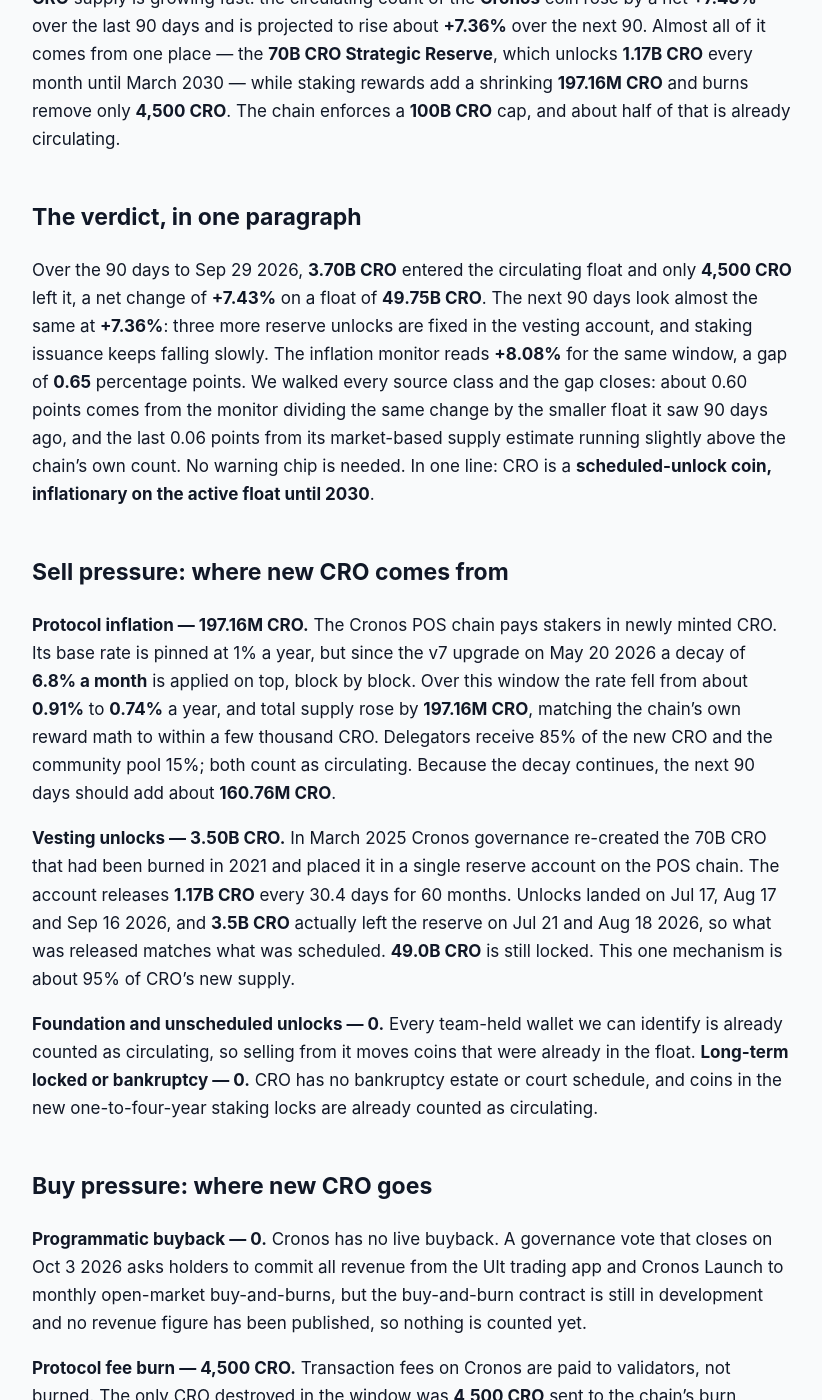
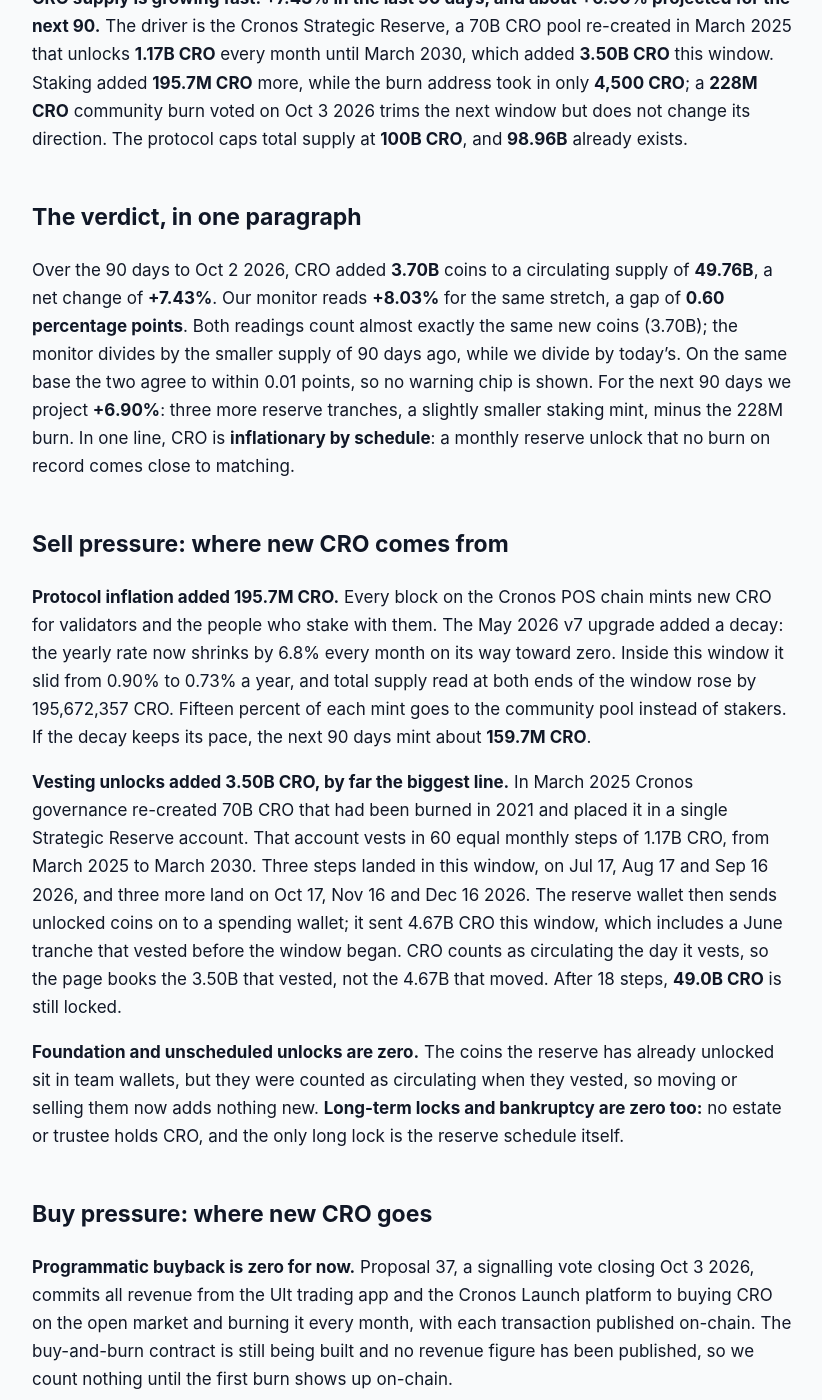
Before and after one commit to jeevansongmy-spec/mrnasdog-articles, a Jekyll site: the page built from crypto/cro-pressure-framework.md, in a window 1280 px wide and 1400 px high, scrolled down 258 px. Shown: the whole window, without its empty margins (228-1050 px from the left). Built offline with Jekyll 4.4.1, drawn with Linux system fonts in a browser that asks for light colours; some of the changed text lies outside the part shown.

Commit message:
publish: crypto/cro-pressure-framework

```diff
--- a/crypto/cro-pressure-framework.md
+++ b/crypto/cro-pressure-framework.md
@@ -1,63 +1,61 @@
 ---
-title:         "CRO Inflation Analysis · September 2026 · Supply growing · projected to keep growing"
-description:   "CRO supply grows 7.43% over 90 days as the re-created 70B reserve unlocks 3.50B tokens and staking adds 197M, against a 4,500 CRO burn. Next 90 days: +7.36%."
+title:         "CRO Inflation Analysis · October 2026 · Supply growing · projected to keep growing"
+description:   "CRO supply grows 7.43% over 90 days as the 70B Cronos reserve unlocks 3.50B tokens and staking adds 195.7M, against a 4,500 CRO burn. Next 90 days: +6.90%."
 canonical_url: "https://mrnasdog.com/research/cro/inflation"
 tags:          ["crypto", "cro", "cronos", "tokenomics"]
 published:     true
 ---
 
-Originally published at [CRO Inflation Analysis · September 2026 · Supply growing · projected to keep growing](https://mrnasdog.com/research/cro/inflation).
+Originally published at [CRO Inflation Analysis · October 2026 · Supply growing · projected to keep growing](https://mrnasdog.com/research/cro/inflation).
 
-# CRO Inflation Analysis · September 2026 · Supply growing · projected to keep growing
+# CRO Inflation Analysis · October 2026 · Supply growing · projected to keep growing
 
-**CRO** supply is growing fast: the circulating count of the **Cronos** coin rose by a net **+7.43%** over the last 90 days and is projected to rise about **+7.36%** over the next 90. Almost all of it comes from one place — the **70B CRO Strategic Reserve**, which unlocks **1.17B CRO** every month until March 2030 — while staking rewards add a shrinking **197.16M CRO** and burns remove only **4,500 CRO**. The chain enforces a **100B CRO** cap, and about half of that is already circulating.
+**CRO supply is growing fast: +7.43% in the last 90 days, and about +6.90% projected for the next 90.** The driver is the Cronos Strategic Reserve, a 70B CRO pool re-created in March 2025 that unlocks **1.17B CRO** every month until March 2030, which added **3.50B CRO** this window. Staking added **195.7M CRO** more, while the burn address took in only **4,500 CRO**; a **228M CRO** community burn voted on Oct 3 2026 trims the next window but does not change its direction. The protocol caps total supply at **100B CRO**, and **98.96B** already exists.
 
 ## The verdict, in one paragraph
 
-Over the 90 days to Sep 29 2026, **3.70B CRO** entered the circulating float and only **4,500 CRO** left it, a net change of **+7.43%** on a float of **49.75B CRO**. The next 90 days look almost the same at **+7.36%**: three more reserve unlocks are fixed in the vesting account, and staking issuance keeps falling slowly. The inflation monitor reads **+8.08%** for the same window, a gap of **0.65** percentage points. We walked every source class and the gap closes: about 0.60 points comes from the monitor dividing the same change by the smaller float it saw 90 days ago, and the last 0.06 points from its market-based supply estimate running slightly above the chain's own count. No warning chip is needed. In one line: CRO is a **scheduled-unlock coin, inflationary on the active float until 2030**.
+Over the 90 days to Oct 2 2026, CRO added **3.70B** coins to a circulating supply of **49.76B**, a net change of **+7.43%**. Our monitor reads **+8.03%** for the same stretch, a gap of **0.60 percentage points**. Both readings count almost exactly the same new coins (3.70B); the monitor divides by the smaller supply of 90 days ago, while we divide by today's. On the same base the two agree to within 0.01 points, so no warning chip is shown. For the next 90 days we project **+6.90%**: three more reserve tranches, a slightly smaller staking mint, minus the 228M burn. In one line, CRO is **inflationary by schedule**: a monthly reserve unlock that no burn on record comes close to matching.
 
 ## Sell pressure: where new CRO comes from
 
-**Protocol inflation — 197.16M CRO.** The Cronos POS chain pays stakers in newly minted CRO. Its base rate is pinned at 1% a year, but since the v7 upgrade on May 20 2026 a decay of **6.8% a month** is applied on top, block by block. Over this window the rate fell from about **0.91%** to **0.74%** a year, and total supply rose by **197.16M CRO**, matching the chain’s own reward math to within a few thousand CRO. Delegators receive 85% of the new CRO and the community pool 15%; both count as circulating. Because the decay continues, the next 90 days should add about **160.76M CRO**.
+**Protocol inflation added 195.7M CRO.** Every block on the Cronos POS chain mints new CRO for validators and the people who stake with them. The May 2026 v7 upgrade added a decay: the yearly rate now shrinks by 6.8% every month on its way toward zero. Inside this window it slid from 0.90% to 0.73% a year, and total supply read at both ends of the window rose by 195,672,357 CRO. Fifteen percent of each mint goes to the community pool instead of stakers. If the decay keeps its pace, the next 90 days mint about **159.7M CRO**.
 
-**Vesting unlocks — 3.50B CRO.** In March 2025 Cronos governance re-created the 70B CRO that had been burned in 2021 and placed it in a single reserve account on the POS chain. The account releases **1.17B CRO** every 30.4 days for 60 months. Unlocks landed on Jul 17, Aug 17 and Sep 16 2026, and **3.5B CRO** actually left the reserve on Jul 21 and Aug 18 2026, so what was released matches what was scheduled. **49.0B CRO** is still locked. This one mechanism is about 95% of CRO's new supply.
+**Vesting unlocks added 3.50B CRO, by far the biggest line.** In March 2025 Cronos governance re-created 70B CRO that had been burned in 2021 and placed it in a single Strategic Reserve account. That account vests in 60 equal monthly steps of 1.17B CRO, from March 2025 to March 2030. Three steps landed in this window, on Jul 17, Aug 17 and Sep 16 2026, and three more land on Oct 17, Nov 16 and Dec 16 2026. The reserve wallet then sends unlocked coins on to a spending wallet; it sent 4.67B CRO this window, which includes a June tranche that vested before the window began. CRO counts as circulating the day it vests, so the page books the 3.50B that vested, not the 4.67B that moved. After 18 steps, **49.0B CRO** is still locked.
 
-**Foundation and unscheduled unlocks — 0.** Every team-held wallet we can identify is already counted as circulating, so selling from it moves coins that were already in the float. **Long-term locked or bankruptcy — 0.** CRO has no bankruptcy estate or court schedule, and coins in the new one-to-four-year staking locks are already counted as circulating.
+**Foundation and unscheduled unlocks are zero.** The coins the reserve has already unlocked sit in team wallets, but they were counted as circulating when they vested, so moving or selling them now adds nothing new. **Long-term locks and bankruptcy are zero too:** no estate or trustee holds CRO, and the only long lock is the reserve schedule itself.
 
 ## Buy pressure: where new CRO goes
 
-**Programmatic buyback — 0.** Cronos has no live buyback. A governance vote that closes on Oct 3 2026 asks holders to commit all revenue from the Ult trading app and Cronos Launch to monthly open-market buy-and-burns, but the buy-and-burn contract is still in development and no revenue figure has been published, so nothing is counted yet.
+**Programmatic buyback is zero for now.** Proposal 37, a signalling vote closing Oct 3 2026, commits all revenue from the Ult trading app and the Cronos Launch platform to buying CRO on the open market and burning it every month, with each transaction published on-chain. The buy-and-burn contract is still being built and no revenue figure has been published, so we count nothing until the first burn shows up on-chain.
 
-**Protocol fee burn — 4,500 CRO.** Transaction fees on Cronos are paid to validators, not burned. The only CRO destroyed in the window was **4,500 CRO** sent to the chain's burn address in July, which now holds about **200.0M CRO** from four earlier community burns. A second vote, also closing Oct 3 2026, would move **228M CRO** from the community pool to that burn address. If it passes, it would be the largest single CRO burn so far, but it would still equal only about six days of reserve unlocks.
+**The burn removed 4,500 CRO in the last 90 days.** Cronos has no automatic fee burn; CRO is destroyed only when it is sent to a burn address nobody controls, which now holds 200.0M CRO from four earlier community burns. The next one is much larger: proposal 36 moves **228M CRO** from the community pool to that address. On Oct 2 2026 it had 48.5% of all staked CRO voting yes and nothing against, above the 33.4% quorum, and the transfer runs by itself when voting ends on Oct 3 2026. We count it in the next 90 days.
 
-**Foundation buy — 0.** No team or treasury bought CRO for the project in the window; the plan for a listed CRO treasury company was cancelled on Aug 7 2026. **New long-term lock — 0.** About **14.47B CRO** is staked, and holders can now lock for one, two or four years for a bonus, but staked and locked CRO still counts as circulating, so staking removes nothing from the float.
+**Foundation buying is zero.** A planned CRO treasury company with Trump Media was called off on Aug 7 2026, and no team purchase is on record. **New long-term locks are zero as well.** Since the 2026 upgrades holders can lock staked CRO for 1, 2 or 4 years for a bonus on top of the base staking reward, and 14.47B CRO is staked in all, but staked and locked CRO still counts as circulating, so these locks take nothing off the market.
 
 ## Foundation and overhang
 
-The biggest overhang is the reserve itself: **49.0B CRO** still locked, released on a fixed schedule we read from the chain every day. Unlocked reserve coins are swept to an operating wallet that now holds about **11.45B CRO**, up from 8.45B at the start of the window; it sent 500M CRO onward on Sep 13 2026. An older reserve wallet holds about **5.83B CRO** and did not move. The community pool holds about **234M CRO** and is spent only by governance, and the staking-bonus pot holds about **47.4M CRO**. A listed US company holds about **684M CRO** whose sale limit began to ease on Aug 26 2026.
+The largest overhang is the Strategic Reserve itself: **49.0B CRO** still locked, released 1.17B at a time. That pile is already on the schedule above, and we read its balance from the chain at every rebuild. Behind it sit the wallets that receive unlocked reserve coins: the main spending wallet holds about **12.62B CRO** (8.45B at the start of the window, plus 4.67B in, minus a 500M transfer on Sep 13 2026), an older wallet holds 5.83B CRO and did not move, and the wallet that got the 500M still holds it. The community pool holds 235.2M CRO, almost all of which is due to be burned. Trump Media reports 756M CRO, of which 684M is under a sale lock that eases from Aug 26 2026 and ends in Aug 2029.
 
-All of these balances except the locked reserve are already inside the circulating count, so they add nothing new when they move. We re-read the on-chain wallets every day and the company holding every two weeks. If any of these balances falls between refreshes, the outflow enters Sell #3 at the next refresh.
+All of these balances are already counted as circulating, so none of them adds to the ledger when it moves. We still read the team wallets from the chain at every rebuild, and Trump Media's figure from its filings. If any of these balances falls between refreshes, the outflow is reviewed at the next refresh and booked under foundation and unscheduled unlocks wherever it is new supply.
 
-## How CRO compares to other exchange-linked Layer 1s
+## How CRO compares to other exchange-linked chains
 
-Exchange-linked chains usually pair their coin with a burn. BNB runs a quarterly auto-burn plus a gas-fee burn, and its supply shrinks every quarter. CRO did the opposite in 2025: it reversed its own 2021 burn and turned the 70B coins into a 60-month unlock, so the dominant flow on Cronos is new supply from a scheduled reserve, not destruction from exchange profits.
+CRO belongs to the family of tokens tied to a big exchange, and its supply story runs the opposite way to most of them. BNB burns coins every quarter by a set rule and also burns part of every gas fee, so its supply shrinks over time. OKB burned most of its supply in 2025 and fixed what was left. CRO went the other way: in 2021 it burned 70B coins, and in 2025 its governance re-created those same 70B coins and set them to unlock month by month. Today the reserve unlock is about eighteen times the staking mint, and nearly 800,000 times what the burn address took in this window.
 
-Against uncapped proof-of-stake chains that pay stakers several percent a year, CRO's staking issuance is small and falling: about **0.74%** a year now, cut by 6.8% every month, under a hard **100B CRO** cap. The vesting schedule, not issuance, is what sets CRO's inflation — closer to a young token with a large team unlock than to a mature Layer 1.
-
-The proposed revenue buy-and-burn would move Cronos toward the exchange-token model. To offset the reserve alone it would need to burn about **1.17B CRO** a month, far more than any burn Cronos has done so far.
+Against other proof-of-stake chains built on the Cosmos stack, CRO's own minting is now small and falling: a decaying 0.73% a year, heading toward zero, compared with chains that keep a fixed floor rate forever. The difference is that those chains have no 49B CRO-sized unlock queue behind the mint. CRO also has a hard ceiling that most staking chains lack: **100B CRO**, enforced by the chain. With 98.96B already in existence, minting can add at most about 1.04B more, so once the reserve finishes unlocking in 2030 the supply story will be decided by burns rather than by issuance.
 
 ## What to watch in the next 90 days
 
-**Oct 3 2026:** the votes on the 228M CRO community-pool burn and on the revenue buy-and-burn both close; a passed burn executes automatically and would lower the next-90-day figure from +7.36% to about +6.9%.
+**Oct 3 2026:** proposal 36 ends and, if it passes as the tally shows, 228M CRO moves to the burn address the same day. Proposal 37, the revenue buy-and-burn and reserve-funded staking plan, closes at the same time.
 
-**Oct 17, Nov 16 and Dec 16 2026:** the next three reserve unlocks of **1.17B CRO** each.
+**Oct 17, Nov 16 and Dec 16 2026:** Strategic Reserve tranches 19, 20 and 21 unlock, 1.17B CRO each. Watch how much the reserve sends on to its spending wallet, and whether that wallet sends coins on to exchanges.
 
-**The buy-and-burn contract:** whether it goes live, and the first published monthly burn with its transaction hashes.
+**The first revenue burn:** once the buy-and-burn contract goes live, the monthly burns will start to show up at the burn address. Their size against the 1.17B monthly unlock is the number that matters.
 
-**Governance changes to the decay or the reserve:** the decay rate is adjustable by vote, and the revenue proposal would also use the reserve to fund staking rewards — which changes who receives the unlocked coins, not when they unlock.
+**Staking funded by the reserve:** proposal 37 says the reserve will top up staking rewards as minting decays. That moves already-unlocked coins to stakers and does not change the vesting clock, but a governance change to the 6.8% decay or to the vesting account would change this ledger.
 
 ## Summary
 
-CRO is firmly inflationary: net supply grew **+7.43%** in the 90 days to Sep 29 2026 and is projected to grow **+7.36%** in the next 90. The driver is the 70B CRO Strategic Reserve, which unlocks **1.17B CRO** a month until March 2030, while staking issuance of about **0.74%** a year is decaying and burns are close to zero. The key risk for holders is that **49.0B CRO** — almost as much as the whole circulating float — is still waiting to unlock. The ceiling is the **100B CRO** cap, and only a large, working buy-and-burn would change the direction.
+CRO supply grew **+7.43%** in the 90 days to Oct 2 2026 and is projected to grow about **+6.90%** in the next 90, because the 70B Cronos Strategic Reserve unlocks 1.17B CRO every month until March 2030 and staking still mints a small, shrinking amount on top. Burns are tiny next to that: 4,500 CRO this window, and a one-off 228M community burn voted on Oct 3 2026. The key risk for holders is the 49.0B CRO still waiting to unlock, worth roughly the whole circulating supply again. The ceiling is fixed at 100B CRO, so issuance cannot run forever, but until the reserve finishes vesting, CRO stays inflationary by schedule.
 
-*MrNasdog Pressure Framework analysis of CRO, Metric 1 — Inflation. Data + explanation only. Not financial advice. Checked Sep 29 2026.*
+*MrNasdog Pressure Framework analysis of CRO, Metric 1 — Inflation. Data + explanation only. Not financial advice. Checked Oct 2 2026.*
```
